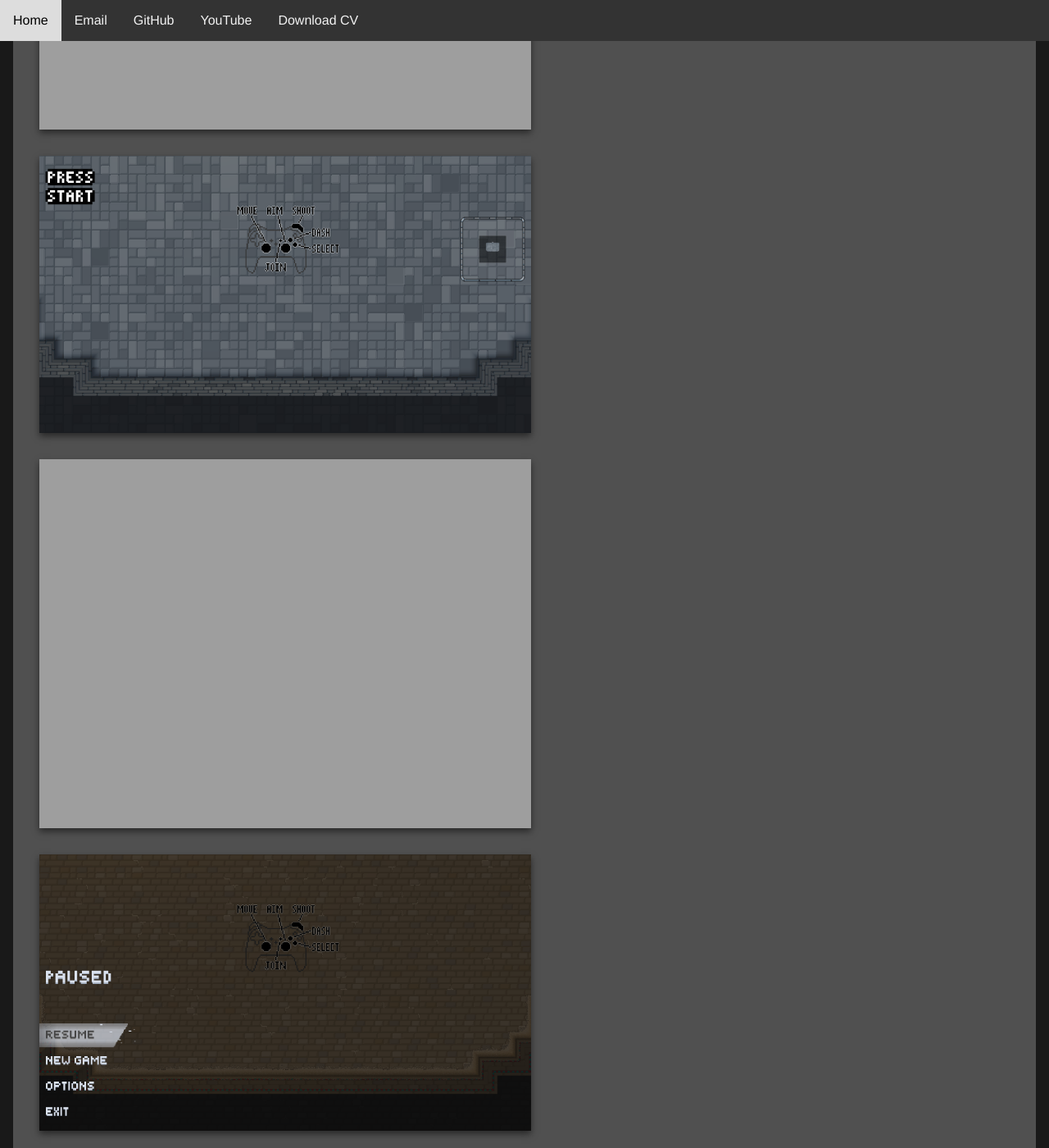
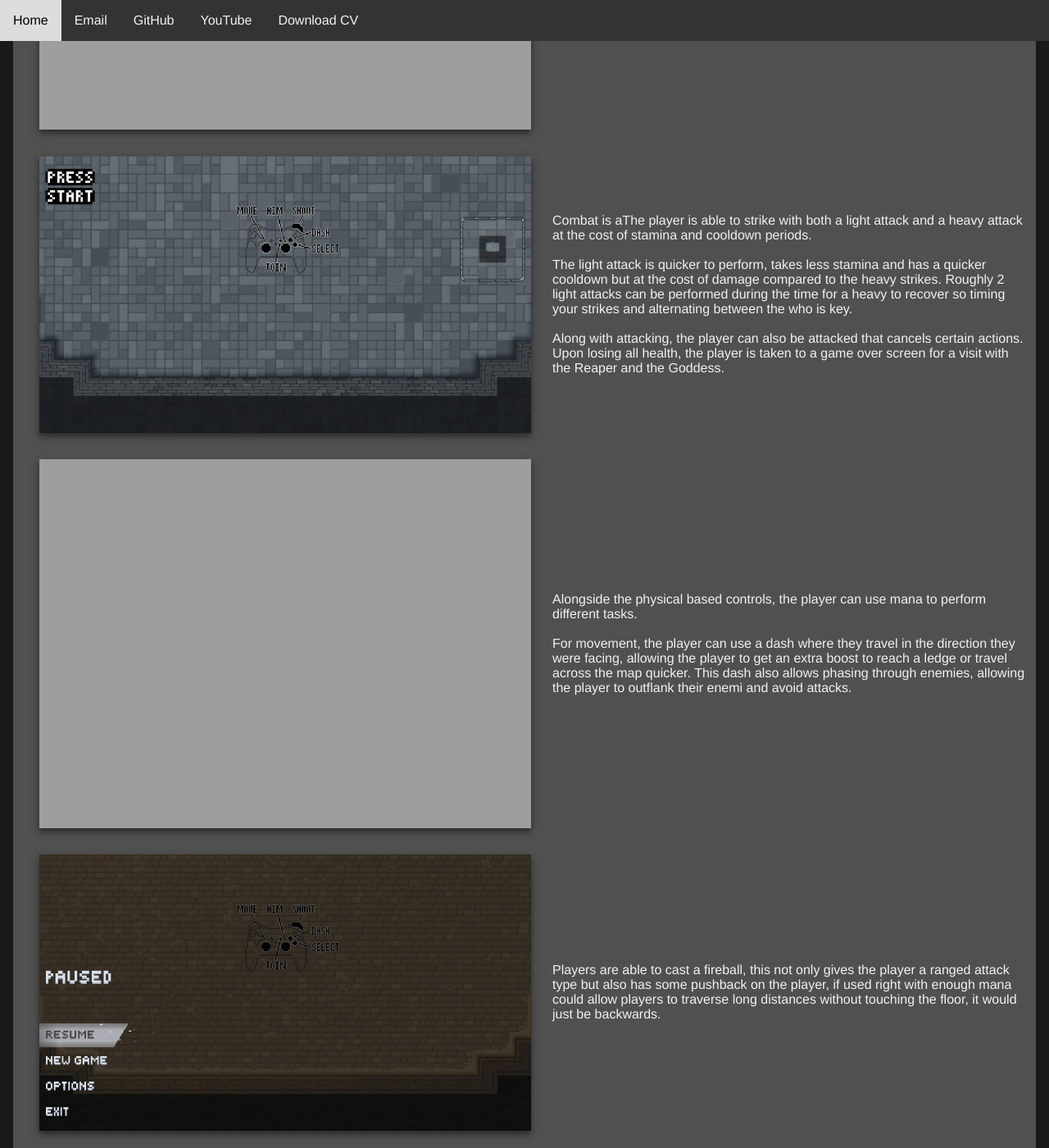
Before and after one commit to KaneAdams-Dev/KaneAdams-Dev.github.io, a Jekyll site: the page built from Projects/Rambleon.html, in a window 1280 px wide and 1400 px high, scrolled down 2258 px. Shown: the whole window at 82% size. Built offline with Jekyll 4.4.1, drawn with Linux system fonts in a browser that asks for light colours; Markdown is read by kramdown in place of the engine named in the settings; some of the changed text lies outside the part shown.

Commit message:
Rambleon - Controller
Finished draft for player controller

```diff
--- a/Projects/Rambleon.html
+++ b/Projects/Rambleon.html
@@ -179,22 +179,34 @@ title: Tales of Rambleon | Gameplay Programmer
 
                     <br><br>
 
-                    Double jump has been added
+                    While already in air, the player can perform a second jump and with timing can change how they move, jumping during the ascend can boost height whilst on the fall increases distance.
                 </p>
 
                 <img src="/Images/Mobbers/Unchecked/GameScreenshot06-07-24 (00-08-13).png">
                 <p>
+                    Combat is aThe player is able to strike with both a light attack and a heavy attack at the cost of stamina and cooldown periods.
 
+                    <br><br>
+
+                    The light attack is quicker to perform, takes less stamina and has a quicker cooldown but at the cost of damage compared to the heavy strikes. Roughly 2 light attacks can be performed during the time for a heavy to recover so timing your strikes and alternating between the who is key.
+
+                    <br><br>
+
+                    Along with attacking, the player can also be attacked that cancels certain actions. Upon losing all health, the player is taken to a game over screen for a visit with the Reaper and the Goddess.
                 </p>
 
                 <img src="/Images/Mobbers/Unchecked/GameScreenshot06-07-24 (22-45-04).png">
                 <p>
+                    Alongside the physical based controls, the player can use mana to perform different tasks.
 
+                    <br><br>
+
+                    For movement, the player can use a dash where they travel in the direction they were facing, allowing the player to get an extra boost to reach a ledge or travel across the map quicker. This dash also allows phasing through enemies, allowing the player to outflank their enemi and avoid attacks.
                 </p>
 
                 <img src="/Images/Mobbers/Unchecked/GameScreenshot06-07-24 (00-13-53).png">
                 <p>
-
+                    Players are able to cast a fireball, this not only gives the player a ranged attack type but also has some pushback on the player, if used right with enough mana could allow players to traverse long distances without touching the floor, it would just be backwards.
                 </p>
 
                 <img src="/Images/Mobbers/Unchecked/GameScreenshot06-07-24 (00-16-43).png">
```
